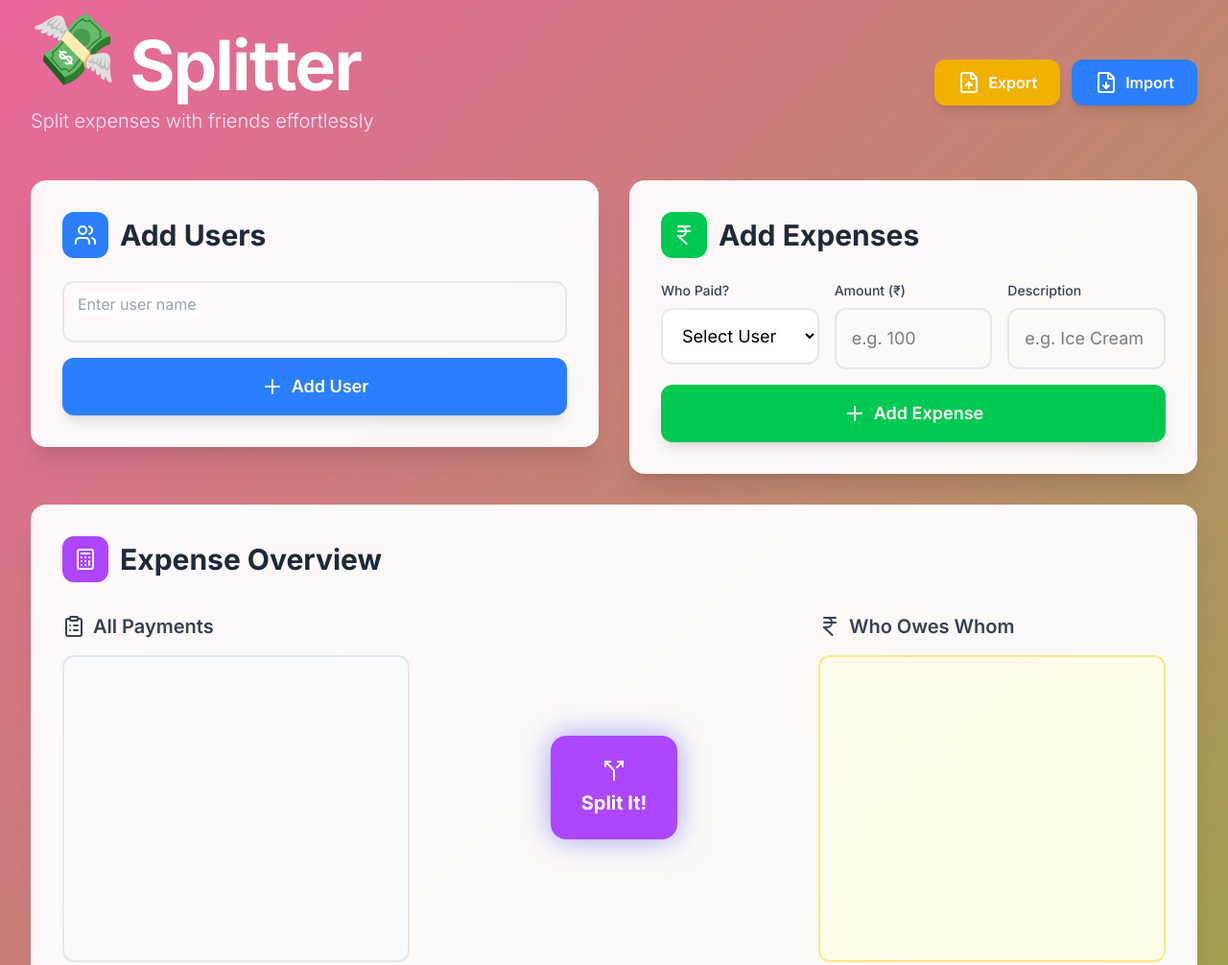
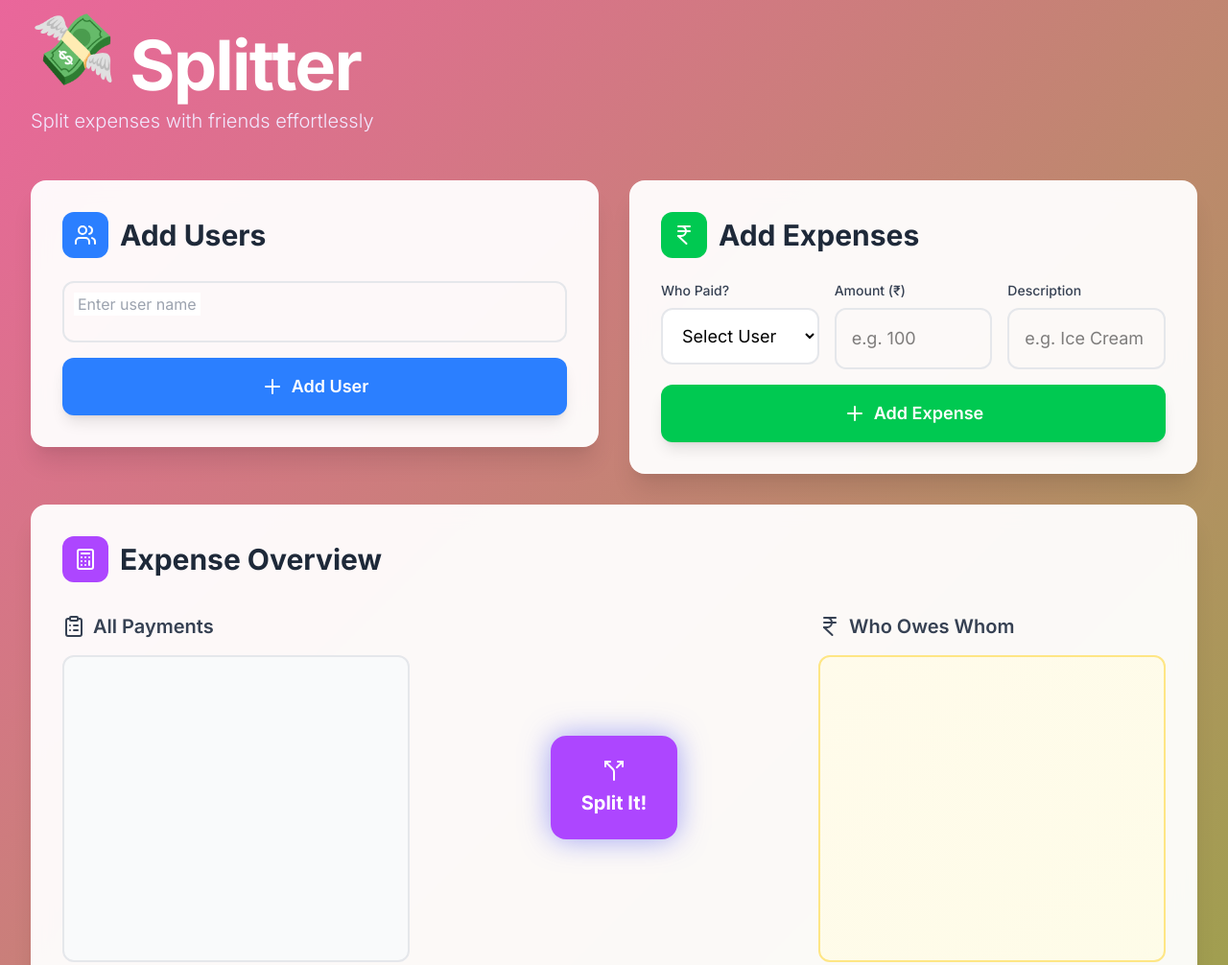
Before and after one commit to Ganesh-Gani-dev/ExpenseTracker, a website built with Vite: page splitter/index.html in a window 1280 px wide. Shown: the top 1006 px of the page at 96% size. Built offline with nearby package versions, Linux system fonts and the light colour scheme.

Commit message:
update README with project details and features; comment out unused navigation in index.html; clean up imports in ExpenseService

```diff
--- a/splitter/index.html
+++ b/splitter/index.html
@@ -22,7 +22,7 @@
         </h1>
         <p class="text-xl text-purple-100 font-light">Split expenses with friends effortlessly</p>
       </div>
-      <nav class="flex gap-3">
+      <!-- <nav class="flex gap-3">
         <input type="file" id="importFile" class="hidden" accept=".json" />
         <button id="exportBtn"
           class="btn-hover bg-yellow-500 hover:bg-yellow-600 text-white px-6 py-3 rounded-xl font-semibold shadow-lg">
@@ -38,7 +38,7 @@
             Import
           </span>
         </button>
-      </nav>
+      </nav> -->
     </header>
 
     <div class="grid grid-cols-1 lg:grid-cols-2 gap-8 mb-8">
--- a/splitter/src/services/expenseService.js
+++ b/splitter/src/services/expenseService.js
@@ -1,6 +1,5 @@
 import { Expense } from "../models/expense";
-import {showSuccessToast} from "../utils/toastUtil";
-import {showErrorToast} from "../utils/toastUtil"
+
 
 export class ExpenseService
  {
```
Also changed, not shown: splitter/README.md.
